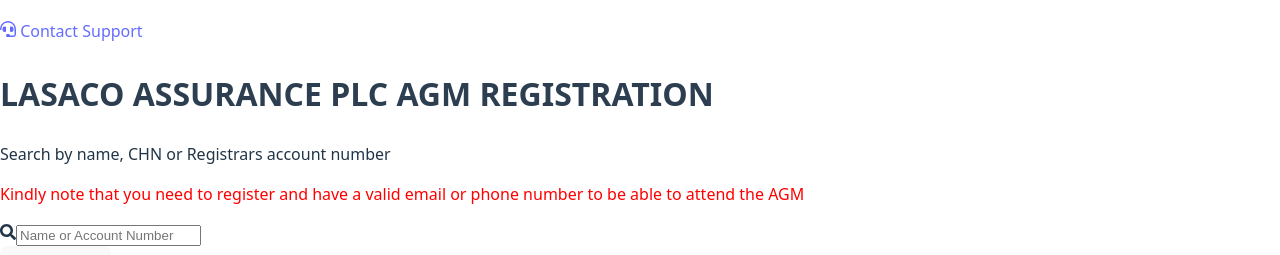
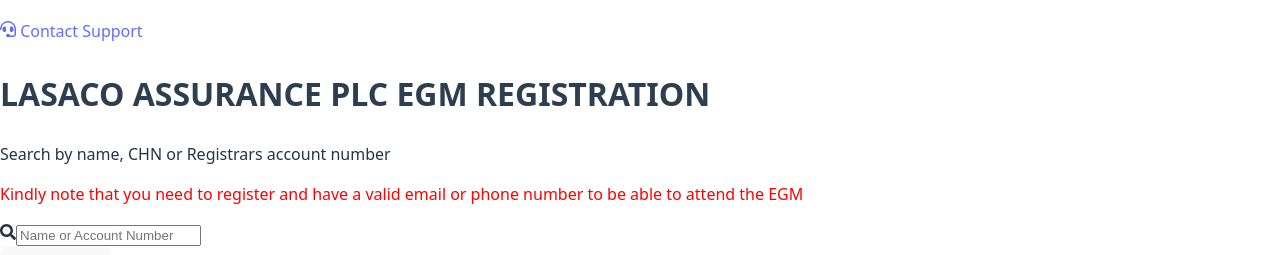
Before and after one commit to Favorjs/lasaco_frontend, a React (Vite) app: page /shareholder in a window 1280 px wide. Shown: the part 570-825 px from the top of the page. Built offline with nearby package versions, Linux system fonts and the light colour scheme; the HTML template or start-up script is replaced by a standard one.

Commit message:
Update ShareholderCheck.jsx

```diff
--- a/src/ShareholderCheck.jsx
+++ b/src/ShareholderCheck.jsx
@@ -189,12 +189,12 @@
               variants={containerVariants}
             >
               <motion.form onSubmit={handleSearch} variants={itemVariants}>
-                <motion.h2 variants={itemVariants}>LASACO ASSURANCE PLC AGM REGISTRATION</motion.h2>
+                <motion.h2 variants={itemVariants}>LASACO ASSURANCE PLC EGM REGISTRATION</motion.h2>
                 <motion.p className="form-description" variants={itemVariants}>
                   Search by name, CHN or Registrars account number
                 </motion.p>
  <motion.p className="form-description" variants={itemVariants}  style={{ color: 'red' }} >
-                  Kindly note that you need to register and have a valid email or phone number to be able to attend the AGM
+                  Kindly note that you need to register and have a valid email or phone number to be able to attend the EGM
                 </motion.p>
                 <motion.div className="form-group" variants={itemVariants}>
                   <div className="input-with-icon">
```
